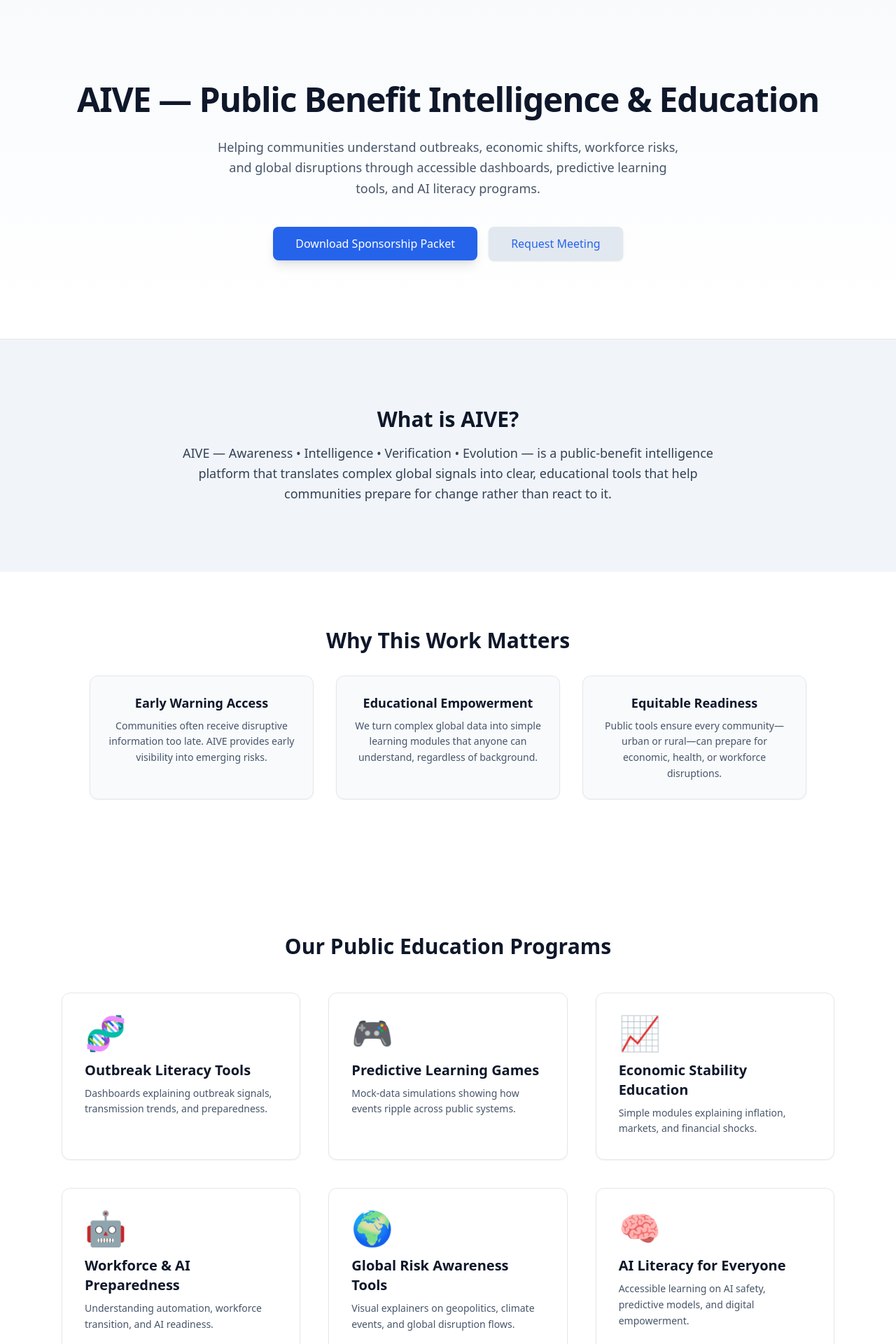
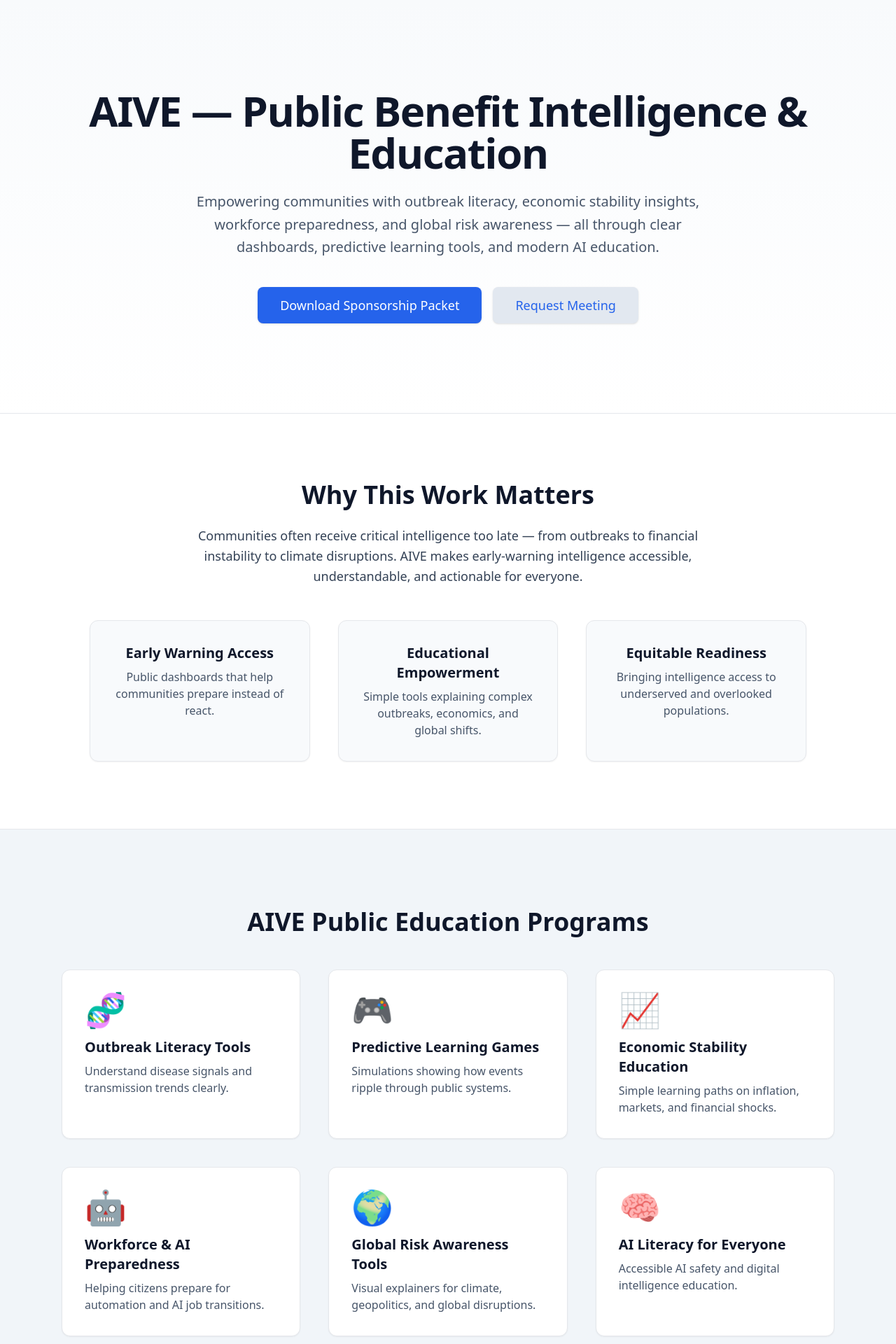
Before and after one commit to eXaive/aive-fiscal-sponsor, a Next.js app: page / in a window 1280 px wide. Shown: the top 1920 px of the page at 70% size. Built offline with nearby package versions, Linux system fonts and the light colour scheme.

Commit message:
page.tsx

```diff
--- a/app/page.tsx
+++ b/app/page.tsx
@@ -2,76 +2,67 @@ export default function FiscalSponsorLanding() {
   return (
     <div className="bg-white text-slate-900">
 
-      {/* ========== HERO ========== */}
-      <section className="py-28 text-center bg-gradient-to-b from-slate-50 to-white">
-        <h1 className="text-5xl font-extrabold mb-6 leading-tight tracking-tight">
+      {/* ========== HERO SECTION ========== */}
+      <section className="py-32 bg-gradient-to-b from-slate-50 to-white text-center">
+        <h1 className="text-6xl font-extrabold tracking-tight mb-6">
           AIVE — Public Benefit Intelligence & Education
         </h1>
 
-        <p className="text-lg max-w-2xl mx-auto text-slate-600 mb-10 leading-relaxed">
-          Helping communities understand outbreaks, economic shifts, workforce risks,
-          and global disruptions through accessible dashboards, predictive learning
-          tools, and AI literacy programs.
+        <p className="text-xl max-w-3xl mx-auto text-slate-600 leading-relaxed mb-10">
+          Empowering communities with outbreak literacy, economic stability
+          insights, workforce preparedness, and global risk awareness — all through
+          clear dashboards, predictive learning tools, and modern AI education.
         </p>
 
         <div className="flex justify-center gap-4">
           <a
-            href="/AIVE_Fiscal_Sponsor_Packet.pdf"
-            className="px-8 py-3 bg-blue-600 text-white rounded-lg shadow-lg hover:bg-blue-700 transition font-medium"
+            href="/AIVE_Fiscal_Sponsor_Packet_Final.pdf"
+            className="px-8 py-3 bg-blue-600 text-white text-lg font-medium rounded-lg shadow hover:bg-blue-700 transition"
           >
             Download Sponsorship Packet
           </a>
 
           <a
             href="mailto:info@aive.global"
-            className="px-8 py-3 bg-slate-200 rounded-lg shadow hover:bg-slate-300 transition font-medium"
+            className="px-8 py-3 bg-slate-200 text-lg font-medium rounded-lg shadow hover:bg-slate-300 transition"
           >
             Request Meeting
           </a>
         </div>
       </section>
 
-      {/* ========== WHAT IS AIVE ========== */}
-      <section className="py-24 bg-slate-100 border-t border-slate-200">
-        <div className="max-w-3xl mx-auto text-center">
-          <h2 className="text-3xl font-bold mb-4">What is AIVE?</h2>
+      {/* ========== WHY IT MATTERS ========== */}
+      <section className="py-24 bg-white border-t">
+        <div className="max-w-5xl mx-auto text-center">
+          <h2 className="text-4xl font-bold mb-6">Why This Work Matters</h2>
 
-          <p className="text-slate-700 text-lg leading-relaxed">
-            AIVE — Awareness • Intelligence • Verification • Evolution — is a public-benefit
-            intelligence platform that translates complex global signals into clear, educational
-            tools that help communities prepare for change rather than react to it.
+          <p className="max-w-3xl mx-auto text-lg text-slate-700 leading-relaxed mb-12">
+            Communities often receive critical intelligence too late — from outbreaks to
+            financial instability to climate disruptions. AIVE makes early-warning
+            intelligence accessible, understandable, and actionable for everyone.
           </p>
-        </div>
-      </section>
 
-      {/* ========== WHY IT MATTERS (NEW) ========== */}
-      <section className="py-20 bg-white">
-        <div className="max-w-5xl mx-auto text-center">
-          <h2 className="text-3xl font-bold mb-8">Why This Work Matters</h2>
-
-          <div className="grid grid-cols-1 md:grid-cols-3 gap-8">
+          <div className="grid grid-cols-1 md:grid-cols-3 gap-10">
             {[
               {
                 title: "Early Warning Access",
-                desc: "Communities often receive disruptive information too late. AIVE provides early visibility into emerging risks.",
+                desc: "Public dashboards that help communities prepare instead of react.",
               },
               {
                 title: "Educational Empowerment",
-                desc: "We turn complex global data into simple learning modules that anyone can understand, regardless of background.",
+                desc: "Simple tools explaining complex outbreaks, economics, and global shifts.",
               },
               {
                 title: "Equitable Readiness",
-                desc: "Public tools ensure every community—urban or rural—can prepare for economic, health, or workforce disruptions.",
+                desc: "Bringing intelligence access to underserved and overlooked populations.",
               },
             ].map((item, i) => (
               <div
                 key={i}
-                className="bg-slate-50 p-6 rounded-xl shadow-sm border hover:shadow-md transition"
+                className="bg-slate-50 p-8 rounded-xl border shadow-sm hover:shadow-md transition"
               >
-                <h3 className="text-lg font-semibold mb-2">{item.title}</h3>
-                <p className="text-slate-600 text-sm leading-relaxed">
-                  {item.desc}
-                </p>
+                <h3 className="text-xl font-semibold mb-2">{item.title}</h3>
+                <p className="text-slate-600">{item.desc}</p>
               </div>
             ))}
           </div>
@@ -79,75 +70,68 @@ export default function FiscalSponsorLanding() {
       </section>
 
       {/* ========== PROGRAM GRID ========== */}
-      <section className="py-28 max-w-6xl mx-auto px-6">
-        <h2 className="text-3xl font-extrabold text-center mb-12">
-          Our Public Education Programs
+      <section className="py-28 bg-slate-100 border-y">
+        <h2 className="text-4xl font-bold text-center mb-12">
+          AIVE Public Education Programs
         </h2>
 
-        <div className="grid grid-cols-1 md:grid-cols-2 lg:grid-cols-3 gap-10">
+        <div className="max-w-6xl mx-auto grid grid-cols-1 md:grid-cols-2 lg:grid-cols-3 gap-10 px-6">
           {[
-            {
-              title: "Outbreak Literacy Tools",
-              emoji: "🧬",
-              desc: "Dashboards explaining outbreak signals, transmission trends, and preparedness.",
-            },
-            {
-              title: "Predictive Learning Games",
-              emoji: "🎮",
-              desc: "Mock-data simulations showing how events ripple across public systems.",
-            },
-            {
-              title: "Economic Stability Education",
-              emoji: "📈",
-              desc: "Simple modules explaining inflation, markets, and financial shocks.",
-            },
-            {
-              title: "Workforce & AI Preparedness",
-              emoji: "🤖",
-              desc: "Understanding automation, workforce transition, and AI readiness.",
-            },
-            {
-              title: "Global Risk Awareness Tools",
-              emoji: "🌍",
-              desc: "Visual explainers on geopolitics, climate events, and global disruption flows.",
-            },
-            {
-              title: "AI Literacy for Everyone",
-              emoji: "🧠",
-              desc: "Accessible learning on AI safety, predictive models, and digital empowerment.",
-            },
+            { emoji: "🧬", title: "Outbreak Literacy Tools", desc: "Understand disease signals and transmission trends clearly." },
+            { emoji: "🎮", title: "Predictive Learning Games", desc: "Simulations showing how events ripple through public systems." },
+            { emoji: "📈", title: "Economic Stability Education", desc: "Simple learning paths on inflation, markets, and financial shocks."},
+            { emoji: "🤖", title: "Workforce & AI Preparedness", desc: "Helping citizens prepare for automation and AI job transitions."},
+            { emoji: "🌍", title: "Global Risk Awareness Tools", desc: "Visual explainers for climate, geopolitics, and global disruptions."},
+            { emoji: "🧠", title: "AI Literacy for Everyone", desc: "Accessible AI safety and digital intelligence education."},
           ].map((p, i) => (
             <div
               key={i}
-              className="bg-white border rounded-xl p-8 shadow-sm hover:shadow-xl hover:-translate-y-1 transition-all"
+              className="bg-white border rounded-xl p-8 shadow-sm hover:shadow-xl hover:-translate-y-1 transition"
             >
               <div className="text-5xl mb-4">{p.emoji}</div>
-              <h3 className="font-semibold text-xl mb-2">{p.title}</h3>
-              <p className="text-slate-600 text-sm leading-relaxed">{p.desc}</p>
+              <h3 className="text-xl font-semibold mb-2">{p.title}</h3>
+              <p className="text-slate-600">{p.desc}</p>
             </div>
           ))}
         </div>
       </section>
 
+      {/* ========== SYSTEM SHOWCASE (TECH SIDE) ========== */}
+      <section className="py-28 bg-white">
+        <div className="max-w-5xl mx-auto text-center mb-12">
+          <h2 className="text-4xl font-bold mb-4">Explore the AIVE Intelligence System</h2>
+          <p className="text-lg text-slate-600 max-w-3xl mx-auto">
+            Real product screenshots showing AIVE’s outbreak intelligence, finance
+            engines, leadership outlooks, and multi-agent system in action.
+          </p>
+        </div>
+
+        {/* SYSTEM COLLAGE */}
+        <div className="max-w-6xl mx-auto px-6">
+          <img
+            src="/system_collage_labeled.png"
+            className="rounded-xl shadow-2xl w-full"
+            alt="AIVE System Showcase"
+          />
+        </div>
+      </section>
+
       {/* ========== CONTACT ========== */}
       <section className="py-28 bg-slate-900 text-white text-center">
-        <h2 className="text-3xl font-bold mb-6">
-          Let’s Build Public Resilience Together
-        </h2>
+        <h2 className="text-4xl font-bold mb-6">Let’s Build Public Resilience Together</h2>
 
-        <p className="mb-8 text-slate-300 text-lg">
+        <p className="mb-8 text-lg text-slate-300">
           Email: <span className="font-medium">info@aive.global</span>
         </p>
 
         <a
           href="mailto:info@aive.global"
-          className="px-10 py-3 bg-blue-500 rounded-lg text-white font-semibold hover:bg-blue-600 transition"
+          className="px-10 py-3 text-lg bg-blue-500 rounded-lg font-semibold hover:bg-blue-600 transition"
         >
-          Request Intro Call
+          Request Introduction Call
         </a>
       </section>
 
-      {/* Footer */}
       <footer className="py-8 text-center text-slate-500 text-sm">
         © {new Date().getFullYear()} AIVE Public Benefit Intelligence. All Rights Reserved.
       </footer>
```
